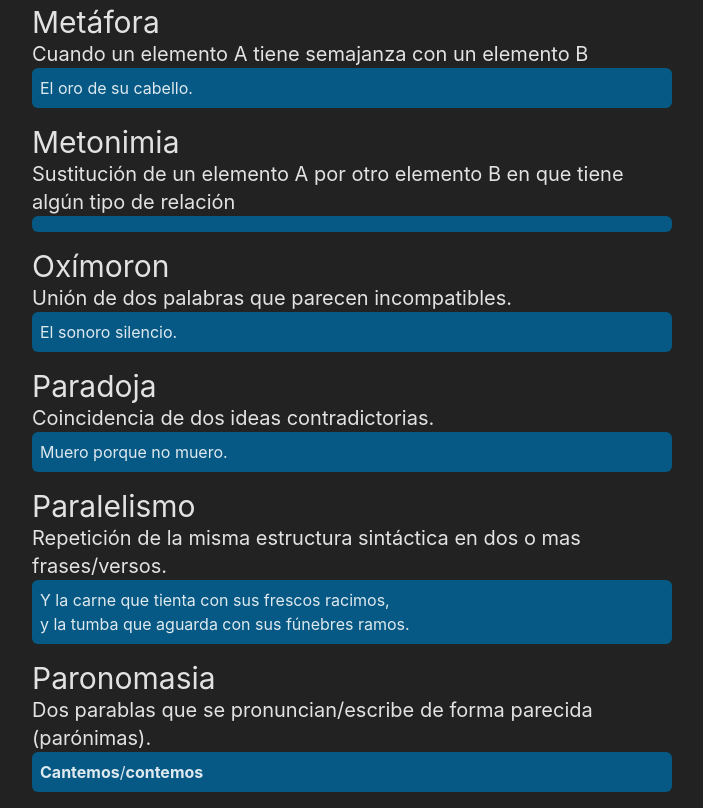
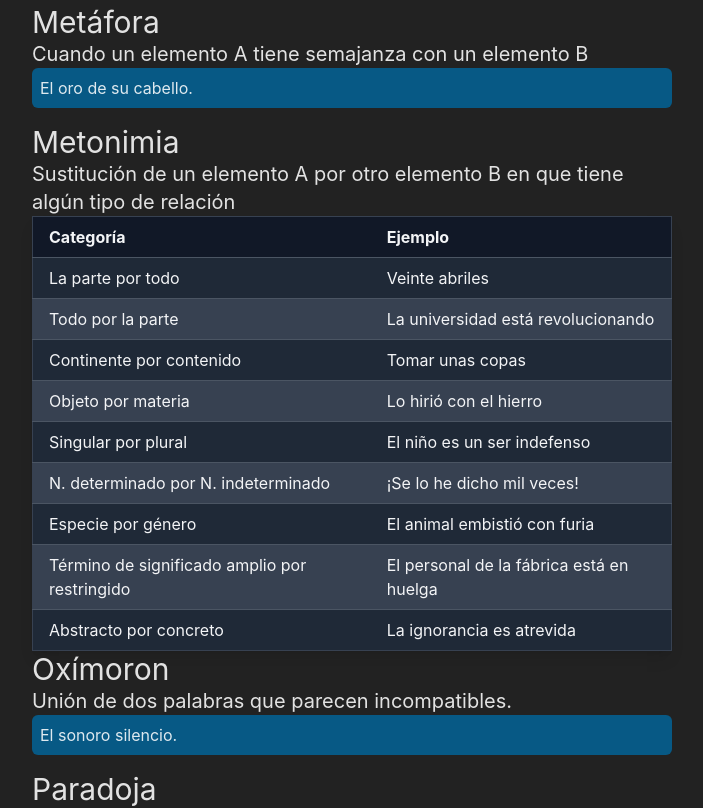
Before and after one commit to Stageddat/figuras-retoricas-castellano, a React (Vite) app: page /estudiar in a window 1280 px wide. Shown: the part 2520-3328 px from the top of the page, without its empty margins (288-991 px from the left). Built offline with nearby package versions, Linux system fonts and the light colour scheme.

Commit message:
test: renderMetonimia and renderSinecdoque separately

```diff
--- a/src/estudiar/loadFiguras.tsx
+++ b/src/estudiar/loadFiguras.tsx
@@ -1,22 +1,32 @@
 import figurasRetoricasJSON from '../../db/figurasRetoricas.json'
+import { renderMetonimiaExample, renderSinecdoqueExample, renderDefaultExample } from './renderEjemplos';
 
 export function FigurasRetoricas() {
     const entries = Object.entries(figurasRetoricasJSON);
 
     return (
         <div className='parentContainer'>
-            {entries.map(([key, value], index) => (
+            {entries.map(([key, value], index) => {
+                const isMetonimia = key.startsWith('Metonimia');
+                const isSinecdoque = key.startsWith('Sinécdoque');
+
+                return (
                     <div key={index} className='recursoItem'>
                         <div className='recursoHeader'>{key}</div>
                         <div
                             className='recursoDefinicion'
                             dangerouslySetInnerHTML={{ __html: value.Definicion }}
                         />
-                    <div
-                        className='recursoEjemplo'
-                        dangerouslySetInnerHTML={{ __html: value.Ejemplo }} />
+                        {isMetonimia ? (
+                            renderMetonimiaExample()
+                        ) : isSinecdoque ? (
+                            renderSinecdoqueExample(value.Ejemplo)
+                        ) : (
+                            renderDefaultExample(value.Ejemplo)
+                        )}
                     </div>
-            ))}
+                );
+            })}
         </div>
     );
 }
--- /dev/null
+++ b/src/estudiar/renderEjemplos.tsx
@@ -0,0 +1,70 @@
+import { ejemploValue } from '../../types/contentType';
+
+export function renderMetonimiaExample() {
+    return (
+        <div className='w-full border-0 rounded-md'>
+            <table className="w-full bg-gray-800 border-collapse border border-gray-700 shadow-lg">
+                <thead>
+                    <tr className="bg-gray-900 text-gray-100">
+                        <th className="px-4 py-2 text-left">Categoría</th>
+                        <th className="px-4 py-2 text-left">Ejemplo</th>
+                    </tr>
+                </thead>
+                <tbody>
+                    <tr className="odd:bg-gray-800 even:bg-gray-700">
+                        <td className="border-t border-gray-600 px-4 py-2 text-gray-100">La parte por todo</td>
+                        <td className="border-t border-gray-600 px-4 py-2 text-gray-100">Veinte abriles</td>
+                    </tr>
+                    <tr className="odd:bg-gray-800 even:bg-gray-700">
+                        <td className="border-t border-gray-600 px-4 py-2 text-gray-100">Todo por la parte</td>
+                        <td className="border-t border-gray-600 px-4 py-2 text-gray-100">La universidad está revolucionando</td>
+                    </tr>
+                    <tr className="odd:bg-gray-800 even:bg-gray-700">
+                        <td className="border-t border-gray-600 px-4 py-2 text-gray-100">Continente por contenido</td>
+                        <td className="border-t border-gray-600 px-4 py-2 text-gray-100">Tomar unas copas</td>
+                    </tr>
+                    <tr className="odd:bg-gray-800 even:bg-gray-700">
+                        <td className="border-t border-gray-600 px-4 py-2 text-gray-100">Objeto por materia</td>
+                        <td className="border-t border-gray-600 px-4 py-2 text-gray-100">Lo hirió con el hierro</td>
+                    </tr>
+                    <tr className="odd:bg-gray-800 even:bg-gray-700">
+                        <td className="border-t border-gray-600 px-4 py-2 text-gray-100">Singular por plural</td>
+                        <td className="border-t border-gray-600 px-4 py-2 text-gray-100">El niño es un ser indefenso</td>
+                    </tr>
+                    <tr className="odd:bg-gray-800 even:bg-gray-700">
+                        <td className="border-t border-gray-600 px-4 py-2 text-gray-100">N. determinado por N. indeterminado</td>
+                        <td className="border-t border-gray-600 px-4 py-2 text-gray-100">¡Se lo he dicho mil veces!</td>
+                    </tr>
+                    <tr className="odd:bg-gray-800 even:bg-gray-700">
+                        <td className="border-t border-gray-600 px-4 py-2 text-gray-100">Especie por género</td>
+                        <td className="border-t border-gray-600 px-4 py-2 text-gray-100">El animal embistió con furia</td>
+                    </tr>
+                    <tr className="odd:bg-gray-800 even:bg-gray-700">
+                        <td className="border-t border-gray-600 px-4 py-2 text-gray-100">Término de significado amplio por restringido</td>
+                        <td className="border-t border-gray-600 px-4 py-2 text-gray-100">El personal de la fábrica está en huelga</td>
+                    </tr>
+                    <tr className="odd:bg-gray-800 even:bg-gray-700">
+                        <td className="border-t border-gray-600 px-4 py-2 text-gray-100">Abstracto por concreto</td>
+                        <td className="border-t border-gray-600 px-4 py-2 text-gray-100">La ignorancia es atrevida</td>
+                    </tr>
+                </tbody>
+            </table>
+
+        </div>
+    );
+}
+
+export function renderSinecdoqueExample(ejemplo: ejemploValue) {
+    return (
+        <div className='sinecdoqueEjemplo'>
+            <div>Este es un ejemplo especial para Sinecdoque:</div>
+            <div dangerouslySetInnerHTML={{ __html: ejemplo }} />
+        </div>
+    );
+}
+
+export function renderDefaultExample(ejemplo: ejemploValue) {
+    return (
+        <div className='recursoEjemplo' dangerouslySetInnerHTML={{ __html: ejemplo }} />
+    );
+}
--- a/types/contentType.ts
+++ b/types/contentType.ts
@@ -1 +1,2 @@
 export type ContentType = string;
+export type ejemploValue = string;
```
Lines whose indentation alone changed are shown as unchanged.
